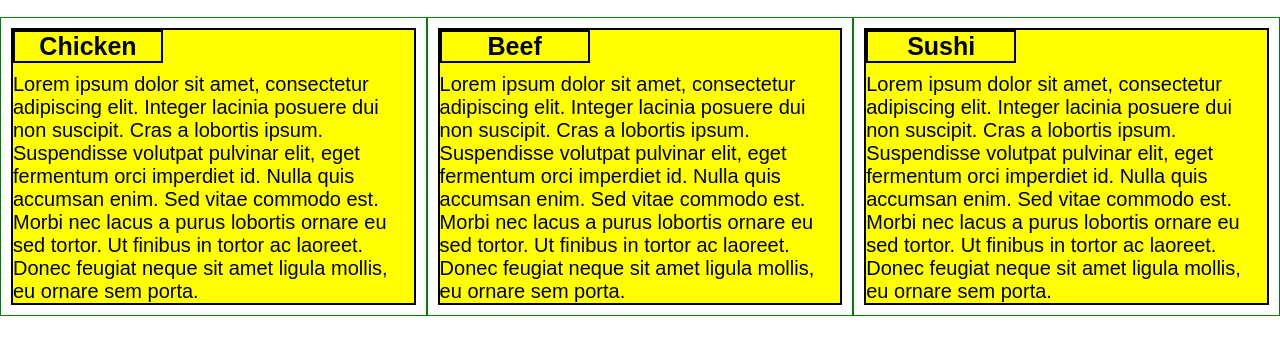
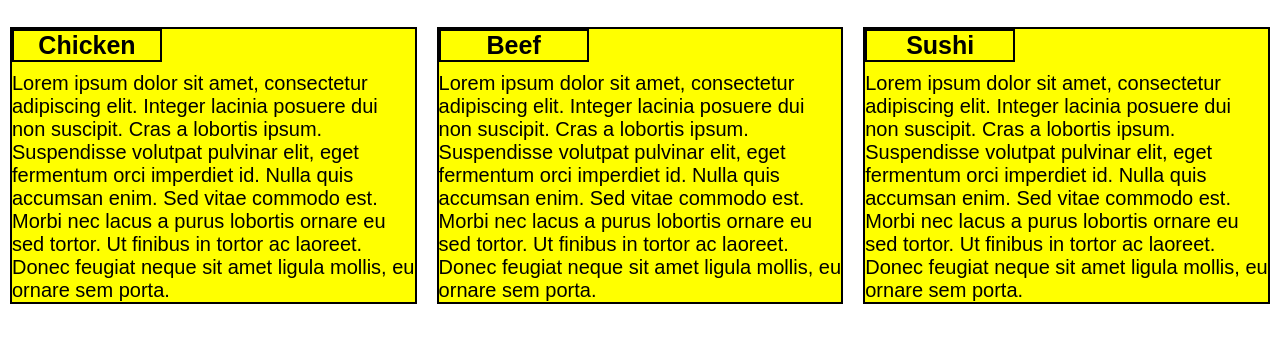
Before and after one commit to Swapnodip/Coursera-WebDev-2, a plain HTML site: page index.html in a window 1280 px wide. Shown: the part 63-418 px from the top of the page. Drawn offline with Linux system fonts and the light colour scheme.

Commit message:
Update styles.css

```diff
--- a/styles.css
+++ b/styles.css
@@ -24,13 +24,12 @@ div.col {
  margin-bottom: 15px;
  float: left;
  padding: 10px;
- border: 1px solid green;
 }
 
 div.container {
  border: 2px solid black;
  background-color: yellow;
- position: relative;
+ /*position: relative;*/
  font-size: 20px;
 }
 
```
